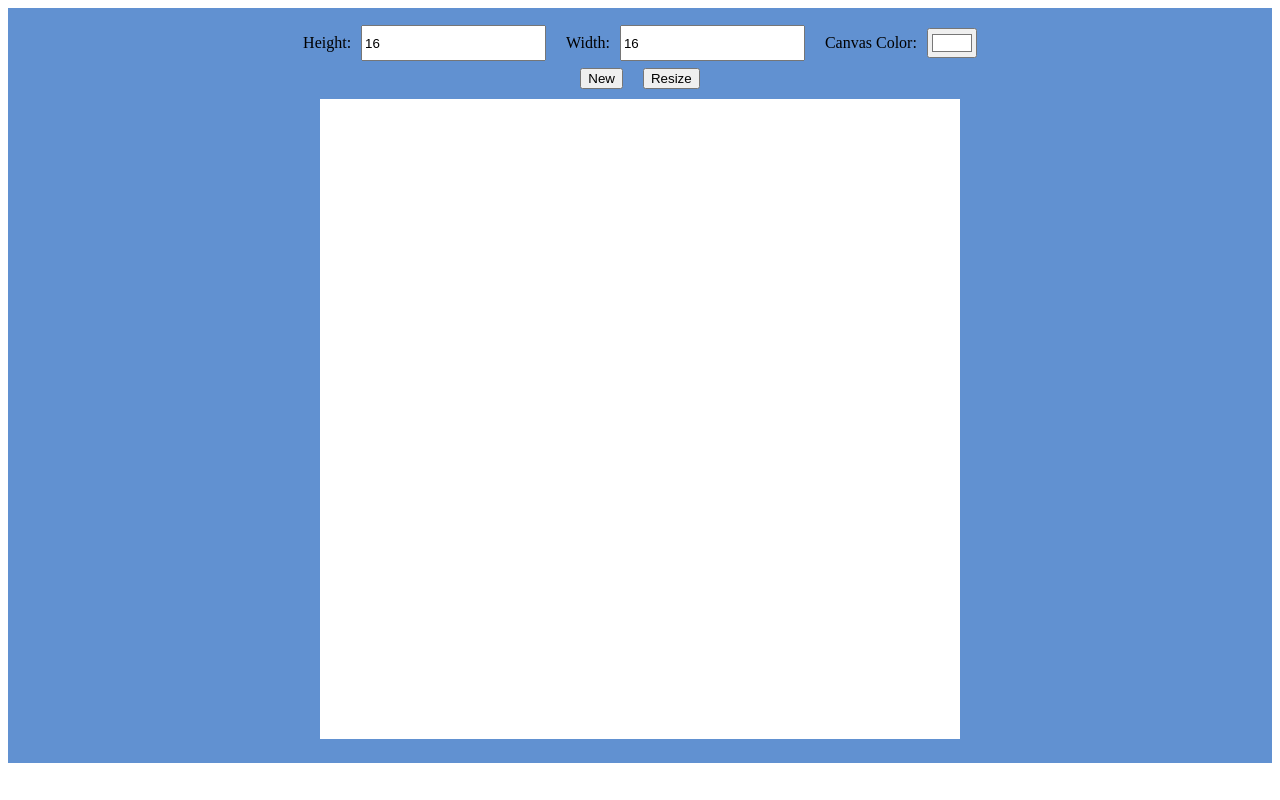
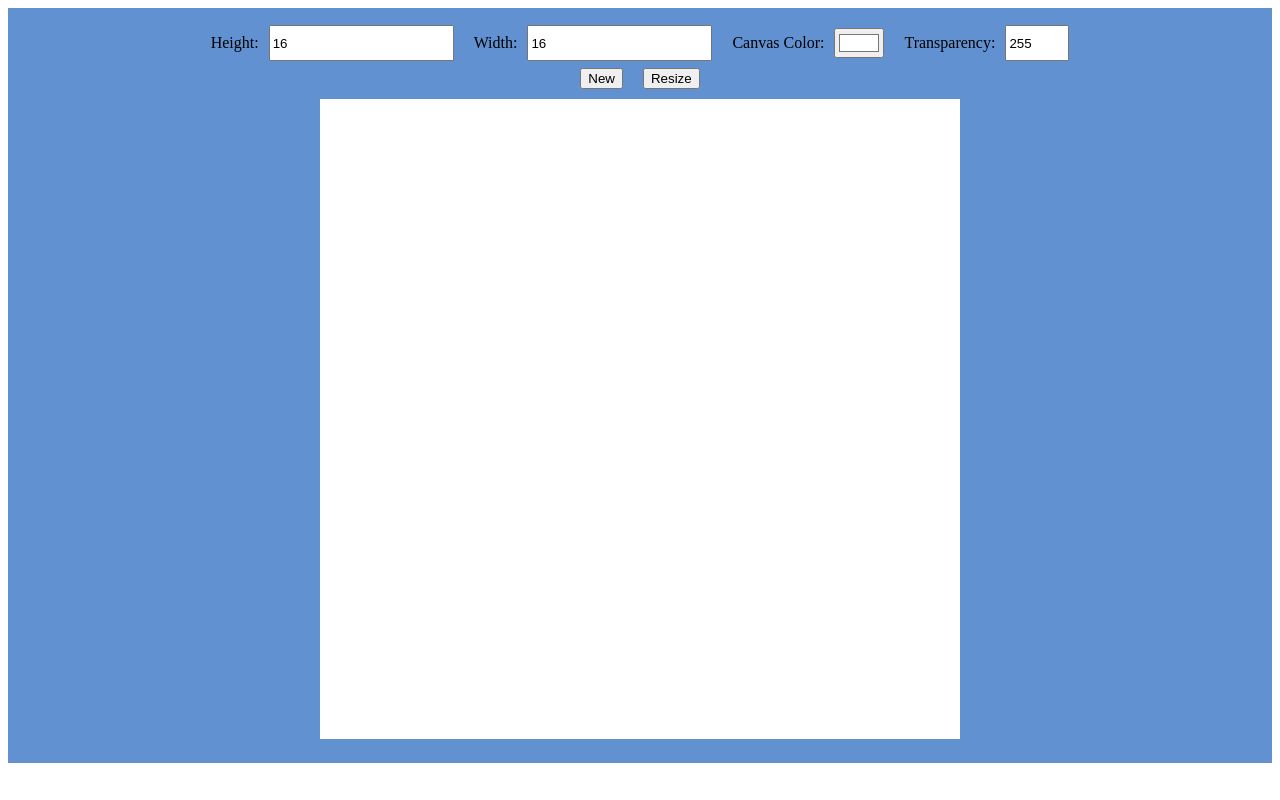
Before and after one commit to aayushext/Pixel-Art-Editor, a React (Vite) app: page / in a window 1280 px wide. Built offline with nearby package versions, Linux system fonts and the light colour scheme.

Commit message:
Add Transparency - Still needs improvement

```diff
--- a/src/App.jsx
+++ b/src/App.jsx
@@ -7,11 +7,15 @@ function App() {
   const [canvasHeight, setCanvasHeight] = useState(16);
   const [canvasWidth, setCanvasWidth] = useState(16);
   const [canvasColor, setCanvasColor] = useState("#ffffff");
+  const [canvasTransparency, setCanvasTransparency] = useState(16);
   const [canvasData, setCanvasData] = useState(null);
 
   useEffect(() => {
     const canvas = canvasRef.current;
-    const ctx = canvas.getContext("2d", { willReadFrequently: true });
+    const ctx = canvas.getContext("2d", {
+      alpha: true,
+      willReadFrequently: true,
+    });
     ctx.canvas.width = canvasWidth;
     ctx.canvas.height = canvasHeight;
     ctx.fillStyle = canvasColor;
@@ -40,7 +44,7 @@ function App() {
       data[0] = r;
       data[1] = g;
       data[2] = b;
-      data[3] = 255;
+      data[3] = canvasTransparency;
       ctx.putImageData(imageData, x, y);
       setCanvasData(canvasRef.current.toDataURL());
     };
@@ -69,12 +73,20 @@ function App() {
       canvas.removeEventListener("mouseup", handleMouseUp);
       canvas.removeEventListener("mousemove", handleMouseMove);
     };
-  }, [canvasWidth, canvasHeight, canvasColor, canvasData, isDragging]);
+  }, [
+    canvasWidth,
+    canvasHeight,
+    canvasColor,
+    canvasData,
+    isDragging,
+    canvasTransparency,
+  ]);
 
   const handleLoadCanvas = () => {
     setCanvasHeight(parseInt(document.getElementById("height").value, 10));
     setCanvasWidth(parseInt(document.getElementById("width").value, 10));
     setCanvasColor(document.getElementById("color").value);
+    setCanvasTransparency(document.getElementById("transparency").value);
   };
 
   return (
@@ -88,8 +100,7 @@ function App() {
               title="Height"
               type="number"
               placeholder="Height"
-              defaultValue={16}
-            ></input>
+              defaultValue={16}></input>
           </div>
           <div>
             <p>Width:</p>
@@ -98,8 +109,7 @@ function App() {
               title="Width"
               type="number"
               placeholder="Width"
-              defaultValue={16}
-            ></input>
+              defaultValue={16}></input>
           </div>
           <div>
             <p>Canvas Color:</p>
@@ -108,8 +118,18 @@ function App() {
               title="Color"
               type="color"
               placeholder="Color"
-              defaultValue={canvasColor}
-            ></input>
+              defaultValue={canvasColor}></input>
+          </div>
+          <div>
+            <p>Transparency:</p>
+            <input
+              id="transparency"
+              title="Transparency"
+              type="number"
+              placeholder="Transparency"
+              max={255}
+              min={0}
+              defaultValue={255}></input>
           </div>
         </div>
         <div>
```
